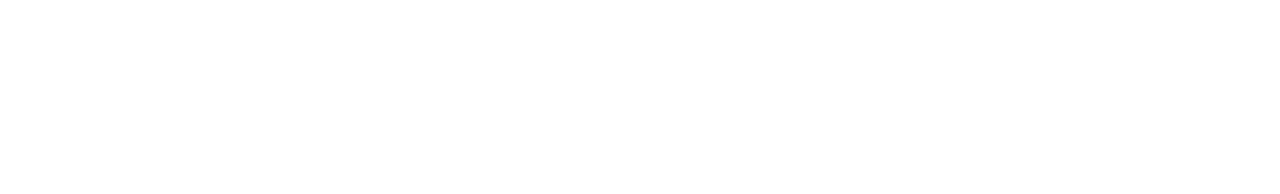
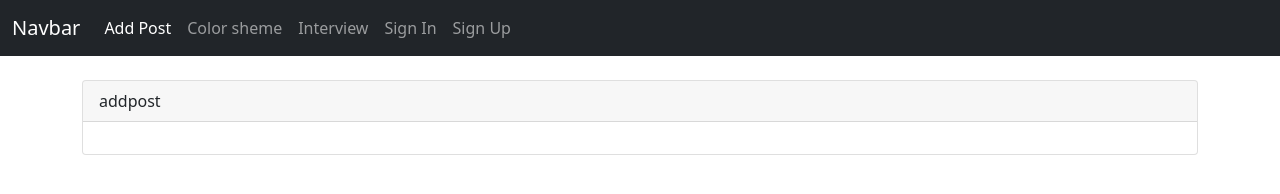
Before and after one commit to DeryabinRS/Parser-Forms-JSON-JavaScript, a plain HTML site: page index.html in a window 1280 px wide. Drawn offline with nearby package versions, Linux system fonts and the light colour scheme.

Commit message:
create nav, add form

```diff
--- a/index.html
+++ b/index.html
@@ -8,14 +8,39 @@
     <link href="https://cdn.jsdelivr.net/npm/bootstrap@5.0.2/dist/css/bootstrap.min.css" rel="stylesheet" integrity="sha384-EVSTQN3/azprG1Anm3QDgpJLIm9Nao0Yz1ztcQTwFspd3yD65VohhpuuCOmLASjC" crossorigin="anonymous">
 </head>
 <body>
+    <nav class="navbar navbar-expand-lg navbar-dark bg-dark">
+        <div class="container-fluid">
+          <a class="navbar-brand" href="#">Navbar</a>
+          <button class="navbar-toggler" type="button" data-bs-toggle="collapse" data-bs-target="#navbarSupportedContent" aria-controls="navbarSupportedContent" aria-expanded="false" aria-label="Toggle navigation">
+            <span class="navbar-toggler-icon"></span>
+          </button>
+          <div class="collapse navbar-collapse" id="navbarSupportedContent">
+            <ul class="navbar-nav me-auto mb-2 mb-lg-0">
+              <li class="nav-item">
+                <a class="nav-link active" href="addpost.js">Add Post</a>
+              </li>
+              <li class="nav-item">
+                <a class="nav-link" href="colorsheme.js">Color sheme</a>
+              </li>
+              <li class="nav-item">
+                <a class="nav-link" href="interview.js">Interview</a>
+              </li>
+              <li class="nav-item">
+                <a class="nav-link" href="signin.js">Sign In</a>
+              </li>
+              <li class="nav-item">
+                <a class="nav-link" href="signup.js">Sign Up</a>
+              </li>
+            </ul>
+          </div>
+        </div>
+    </nav>
+    <div class="container pt-4">
+        <div id="app"></div>
+    </div>
 
-    <script src="js/script.js"></script>
-    <script>
-        window.addEventListener('DOMContentLoaded', () => {
-            const jsp = new JsonParser('/json/addpost.js');
-            console.log(jsp.json)
-        })
-    </script>
+    <script src="./store/JsonParser.js"></script>
+    <script src="./js/script.js"></script>
     <script src="https://cdn.jsdelivr.net/npm/bootstrap@5.0.2/dist/js/bootstrap.bundle.min.js" integrity="sha384-MrcW6ZMFYlzcLA8Nl+NtUVF0sA7MsXsP1UyJoMp4YLEuNSfAP+JcXn/tWtIaxVXM" crossorigin="anonymous"></script>
 </body>
 </html>
--- a/js/script.js
+++ b/js/script.js
@@ -1,33 +1,41 @@
-class JsonParser{
-    constructor(url){
-        this.url = url
-        this.json = this.getJson()
-    }
-    async getJson() {
-        try{
-            const response = await fetch(this.url)
-                .then(response => response.json())
-            console.log(response)
-            return response
-        }catch(err){
-            console.log(err)
-        }
+window.addEventListener('DOMContentLoaded', () => {
+    const app = document.querySelector('#app');
+    const navLinks =  document.querySelectorAll('.nav-link');
+
+    navLinks.forEach( item => {
+        item.addEventListener('click', (e) => {
+            e.preventDefault();
+        });
+    });
+
+    console.log(navLinks)
+    let dataJson = {};
+
+    async function assemblyForm(fileName){
+        //get data from JSON
+        const jsp = new JsonParser(`/json/${fileName}`);
+        dataJson = await jsp.json
+
+        //create card
+        const card = document.createElement('div');
+        card.classList.add('card');
+        app.append(card);
+
+        //create title card
+        const card_title = document.createElement('div');
+        card_title.classList.add('card-header');
+        card_title.textContent = dataJson.name
+        card.append(card_title)
+
+        //create body card
+        const card_body = document.createElement('div');
+        card_body.classList.add('card-body');
+        card.append(card_body);
+
+        //Create form
+        const form = document.createElement('form');
+        card_body.appendChild(form)
     }
 
-    getName() {
-        return this.json.name;
-    }
-
-    getFields(){
-        return this.json.fields;
-    }
-
-    getButtons(){
-        return this.json.buttons;
-    }
-
-    getReferences(){
-        return this.json.buttons;
-    }
-
-}
+    assemblyForm('addpost.js');
+})
--- /dev/null
+++ b/store/JsonParser.js
@@ -0,0 +1,33 @@
+class JsonParser{
+    constructor(url){
+        this.url = url
+        this.json = this.getJson()
+    }
+    async getJson() {
+        try{
+            const response = await fetch(this.url)
+                .then(response => response.json())
+            //console.log(response)
+            return response
+        }catch(err){
+            console.log(err)
+        }
+    }
+
+    getName() {
+        return this.json.name;
+    }
+
+    getFields(){
+        return this.json.fields;
+    }
+
+    getButtons(){
+        return this.json.buttons;
+    }
+
+    getReferences(){
+        return this.json.buttons;
+    }
+
+}
```
